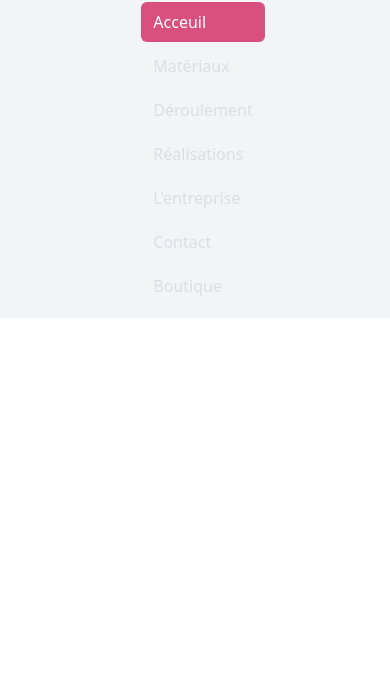
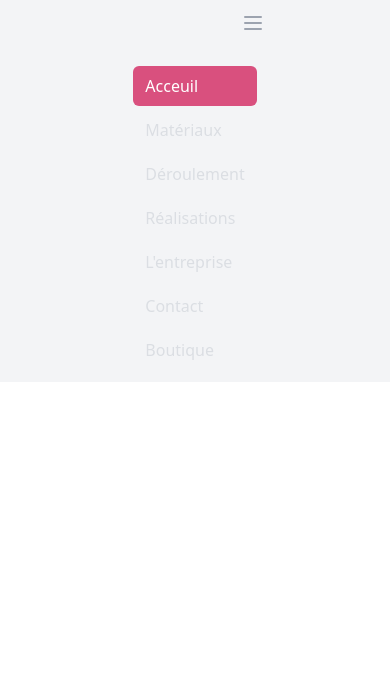
Before and after one commit to EsWurk/LepageStone, a website: page index.html in a window 390 px wide. Shown: the part 161-844 px from the top of the page. Drawn offline with Linux system fonts and the light colour scheme.

Commit message:
ajout hamburger menu

```diff
--- a/index.html
+++ b/index.html
@@ -17,15 +17,14 @@
       </div>
       <span id="text-banniere" class="hidden lg:block text-[#d9507e] text-lg font-bold text-center">en plan de travail de cuisine</span>
     </div>
-
   <nav class="bg-gray-100 flex flex-col items-center justify-center h-screen text-[#d9507e]">
-  <div class="max-w-7xl px-2 sm:px-6 lg:px-8 ">
+    <div class="max-w-7xl px-2 sm:px-6 lg:px-8">
       <div class="relative flex h-16 items-center justify-between">
         <div class="mx-auto flex flex-1 items-center justify-center sm:items-stretch sm:justify-start">
           <div class="flex flex-shrink-0 items-center">
             <img class="hidden h-8 w-auto lg:block" src="./public/logo.png" alt="Your Company">
           </div>
-        <div class="mx-auto hidden sm:ml-6 sm:block  mb-100">
+          <div class="mx-auto hidden sm:ml-6 sm:block mb-100">
             <div class="mx-auto space-x-4">
               <a href="./index.html" class="bg-[#d9507e] text-white rounded-md px-3 py-2 text-sm font-medium" aria-current="page">Acceuil</a>
               <a href="./materiaux.html" class="text-gray-400 hover:bg-[#d9507e] opacity-70 hover:text-white rounded-md px-3 py-2 text-sm font-medium">Matériaux</a>
@@ -36,14 +35,19 @@
               <a href="./boutique.html" class="text-gray-400 hover:bg-[#d9507e] opacity-70 hover:text-white rounded-md px-3 py-2 text-sm font-medium">Boutique</a>
               </div>
               </div>
+              <!-- Hamburger menu icon for small screens -->
+              <div class="sm:hidden absolute top-0 right-0 mt-4 mr-4">
+                <button id="mobile-menu-button" class="text-gray-400 hover:text-[#d9507e] focus:outline-none focus:text-[#d9507e]">
+                  <svg class="h-6 w-6" fill="none" stroke="currentColor" viewBox="0 0 24 24">
+                    <path stroke-linecap="round" stroke-linejoin="round" stroke-width="2" d="M4 6h16M4 12h16M4 18h16"></path>
+                  </svg>
+                </button>
               </div>
               </div>
               </div>
-
-  <!-- Mobile menu, show/hide based on menu state. -->
+              <!-- Mobile menu, show/hide based on menu state -->
               <div class="sm:hidden" id="mobile-menu">
-    <div class="space-y-1 px-2 pb-3 pt-2">
-      <!-- Current: "bg-gray-900 text-white", Default: "text-gray-300 hover:bg-gray-700 hover:text-white" -->
+                <div class="px-2 pt-2 pb-3 space-y-1">
                   <a href="./index.html" class="bg-[#d9507e] text-white block rounded-md px-3 py-2 text-base font-medium" aria-current="page">Acceuil</a>
                   <a href="./materiaux.html" class="text-gray-300 hover:bg-[#d9507e] opacity-70 hover:text-white block rounded-md px-3 py-2 text-base font-medium">Matériaux</a>
                   <a href="./deroulement.html" class="text-gray-300 hover:bg-[#d9507e] opacity-70 hover:text-white block rounded-md px-3 py-2 text-base font-medium">Déroulement</a>
@@ -54,6 +58,13 @@
                 </div>
               </div>
               </nav>
+              <script>
+                const mobileMenuButton = document.getElementById('mobile-menu-button');
+                const mobileMenu = document.getElementById('mobile-menu');
+                mobileMenuButton.addEventListener('click', () => {
+                mobileMenu.classList.toggle('hidden');
+                });
+              </script>
 
   </body>
 </html>
```
Lines whose indentation alone changed are shown as unchanged.
